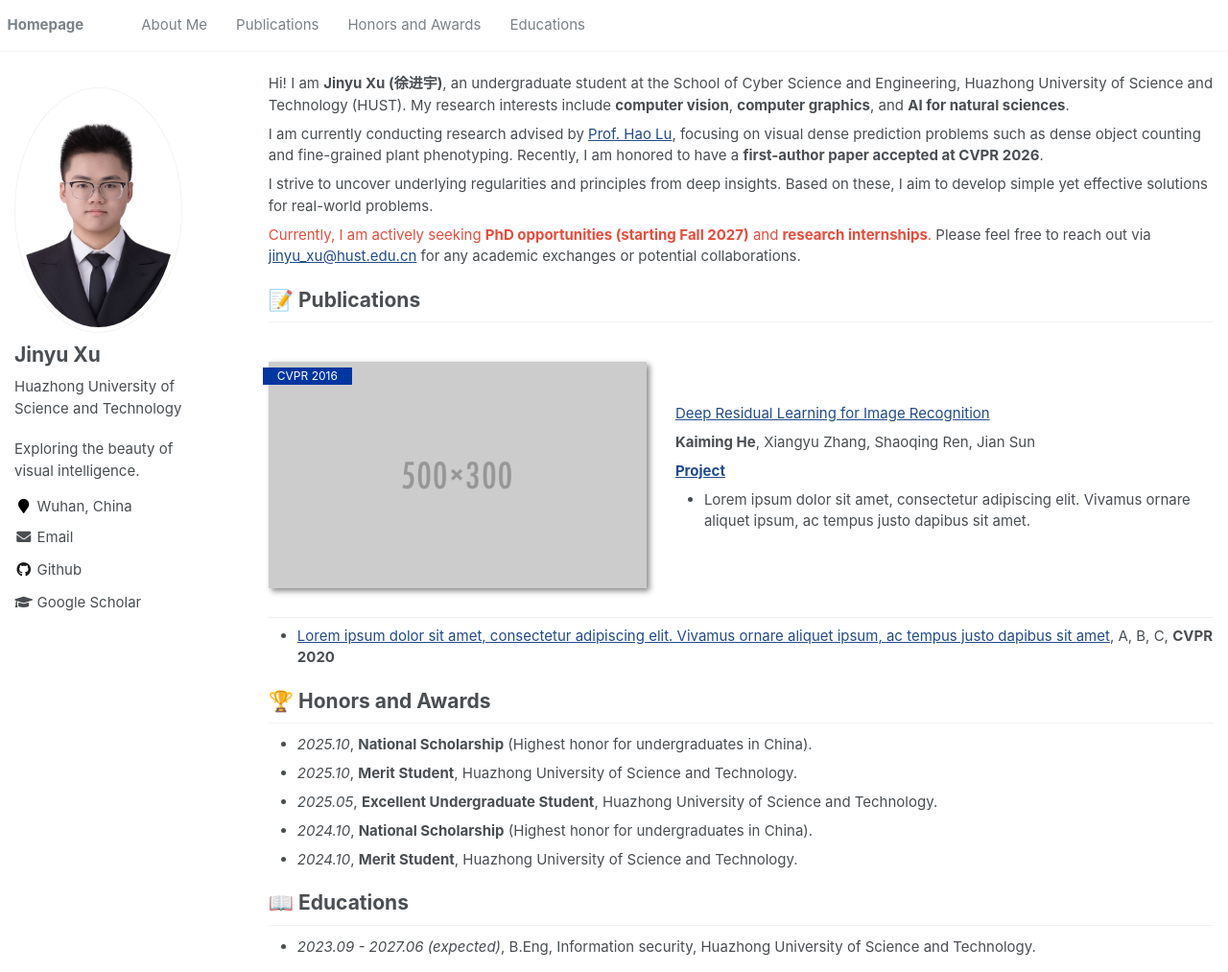
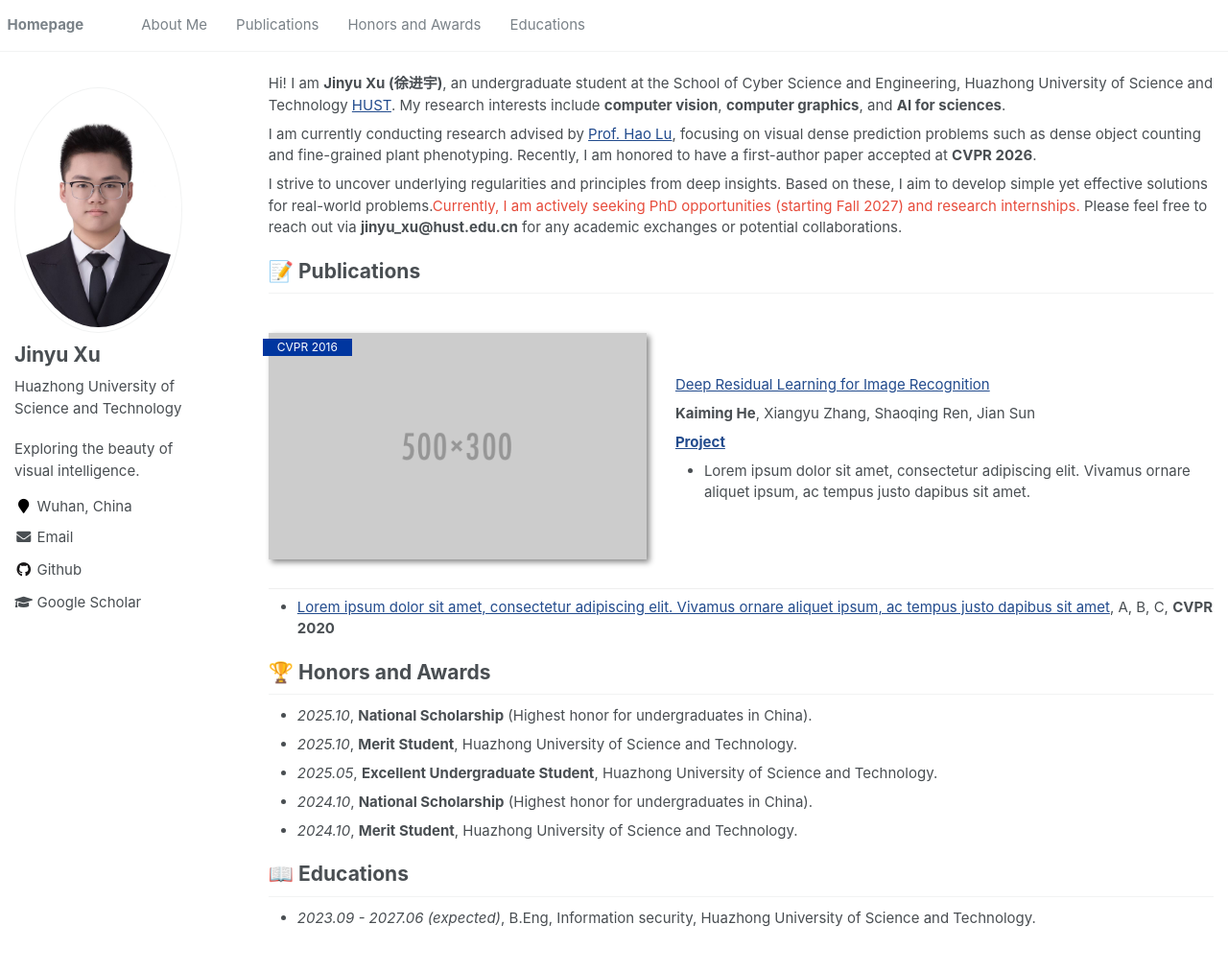
Before and after one commit to xu-jinyu/xu-jinyu.github.io, a Jekyll site: the page built from _pages/about.md, in a window 1280 px wide and 1013 px high. Shown: the whole window at 96% size. Built offline with Jekyll 4.4.1, drawn with Linux system fonts in a browser that asks for light colours.

Commit message:
update contents

```diff
--- a/_pages/about.md
+++ b/_pages/about.md
@@ -17,13 +17,11 @@ redirect_from:
 
 <span class='anchor' id='about-me'></span>
 
-Hi! I am **Jinyu Xu (徐进宇)**, an undergraduate student at the School of Cyber Science and Engineering, Huazhong University of Science and Technology (HUST). My research interests include **computer vision**, **computer graphics**, and **AI for natural sciences**.
+Hi! I am **Jinyu Xu (徐进宇)**, an undergraduate student at the School of Cyber Science and Engineering, Huazhong University of Science and Technology [HUST](https://www.hust.edu.cn/). My research interests include **computer vision**, **computer graphics**, and **AI for sciences**.
 
-I am currently conducting research advised by [Prof. Hao Lu](https://scholar.google.com/citations?user=Ly2qWWgAAAAJ&hl=zh-CN), focusing on visual dense prediction problems such as dense object counting and fine-grained plant phenotyping. Recently, I am honored to have a **first-author paper accepted at CVPR 2026**.
+I am currently conducting research advised by [Prof. Hao Lu](https://scholar.google.com/citations?user=Ly2qWWgAAAAJ&hl=zh-CN), focusing on visual dense prediction problems such as dense object counting and fine-grained plant phenotyping. Recently, I am honored to have a first-author paper accepted at **CVPR 2026**.
 
-I strive to uncover underlying regularities and principles from deep insights. Based on these, I aim to develop simple yet effective solutions for real-world problems.
-
-<span style="color: #e74c3c;">Currently, I am actively seeking **PhD opportunities (starting Fall 2027)** and **research internships**.</span> Please feel free to reach out via [jinyu_xu@hust.edu.cn](mailto:jinyu_xu@hust.edu.cn) for any academic exchanges or potential collaborations.
+I strive to uncover underlying regularities and principles from deep insights. Based on these, I aim to develop simple yet effective solutions for real-world problems.<span style="color: #e74c3c;">Currently, I am actively seeking PhD opportunities (starting Fall 2027) and research internships.</span> Please feel free to reach out via **jinyu_xu@hust.edu.cn** for any academic exchanges or potential collaborations.
 
 <!-- # 🔥 News
 - *2026.02*, One paper is accepted by **CVPR 2026**.
```
